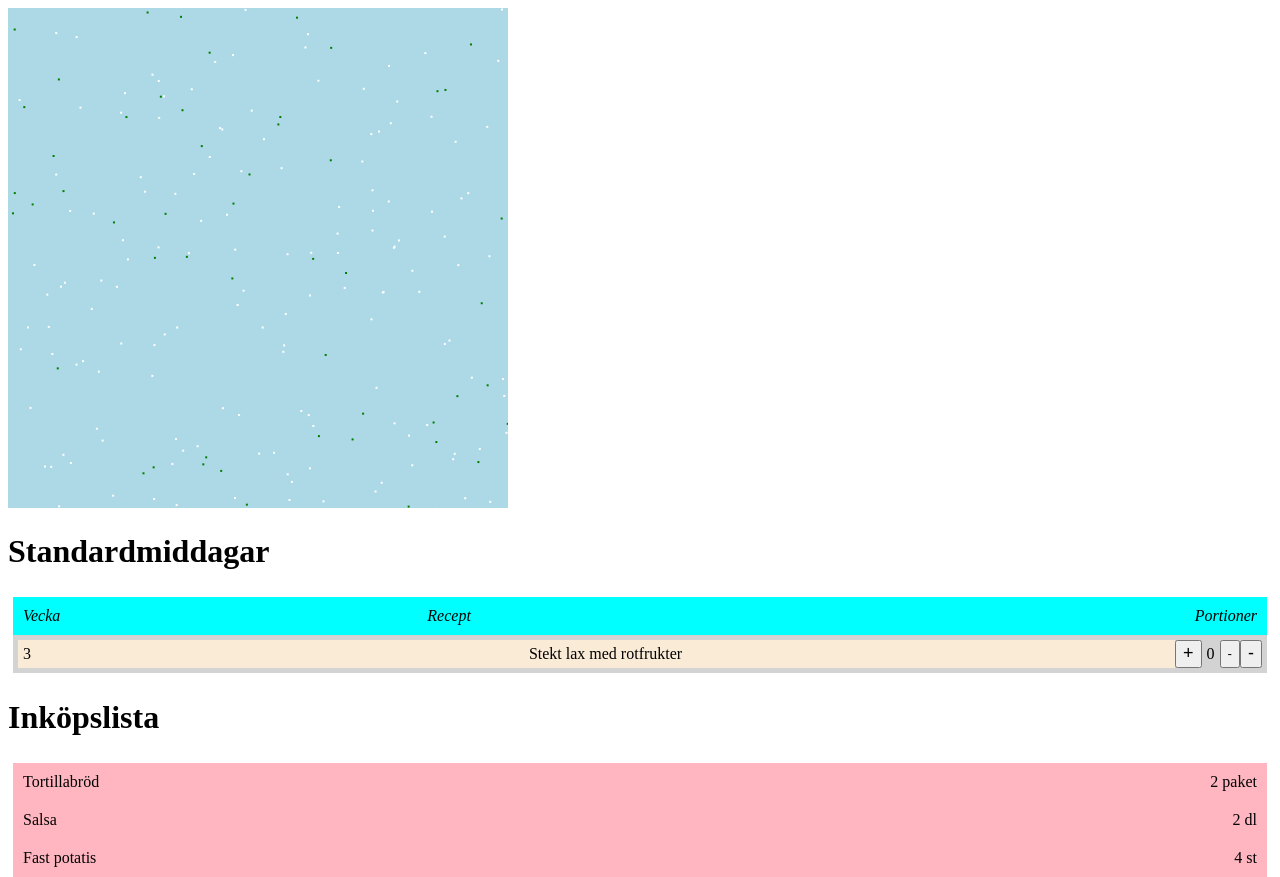
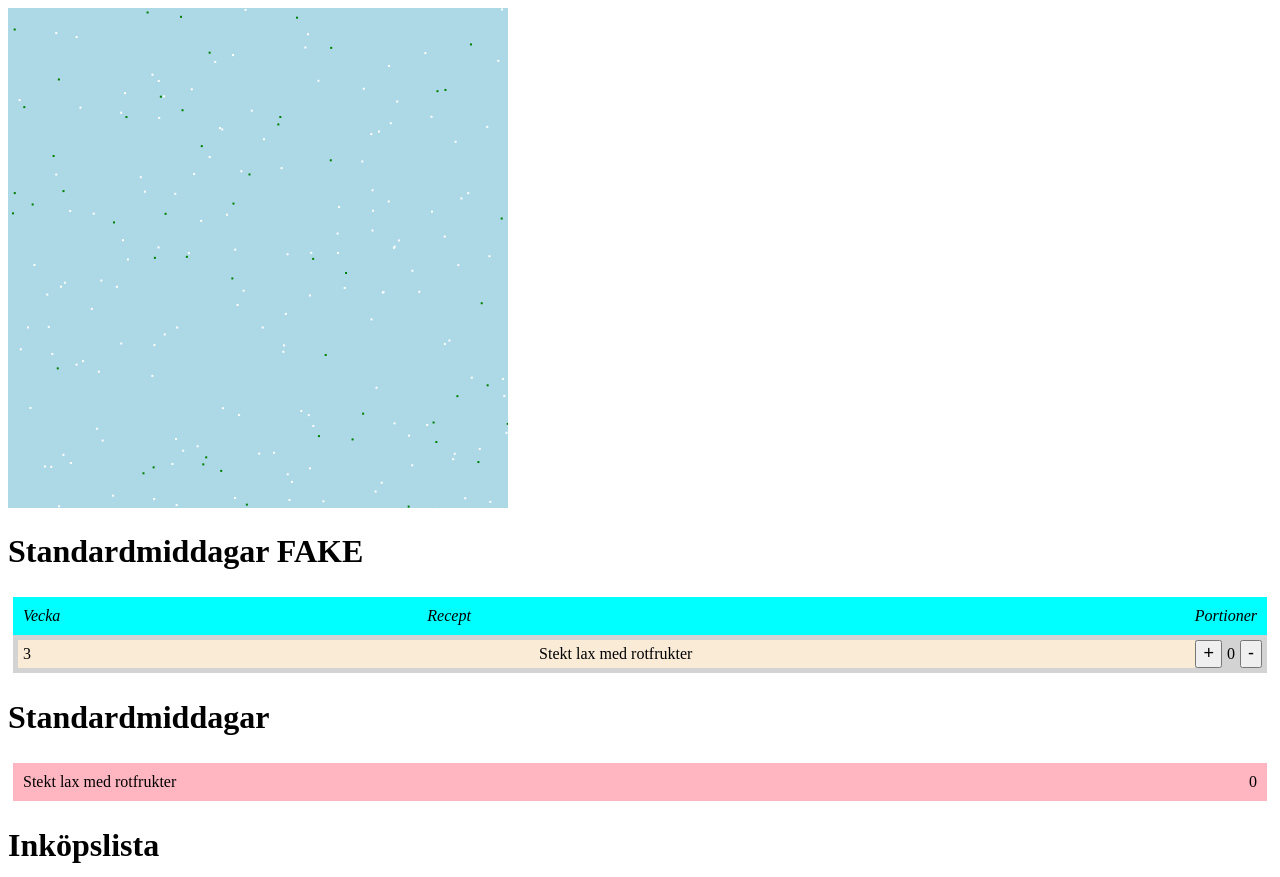
Before and after one commit to objarni/matsedel, a website: page index.html in a window 1280 px wide. Shown: the top 877 px of the page. Drawn offline with Linux system fonts and the light colour scheme.

Commit message:
start implementing meals table

```diff
--- a/index.html
+++ b/index.html
@@ -34,7 +34,7 @@
 <body>
 <canvas style="background:lightblue" id="canvas" width="500" height="500"></canvas>
 
-<h1>Standardmiddagar</h1>
+<h1>Standardmiddagar FAKE</h1>
 <div id="standardmiddagar">
 
     <div class="nice-row" style="background-color: aqua">
@@ -48,10 +48,13 @@
         <div class="leftist" style="background-color: antiquewhite">Stekt lax med rotfrukter</div>
         <button style="font-size: large">+</button>
         <div>0</div>
-        <button>-</button>
         <button style="font-size: large">-</button>
     </div>
 
+</div>
+
+<h1>Standardmiddagar</h1>
+<div id="mealsTable">
 </div>
 
 <h1>Inköpslista</h1>
--- a/index.js
+++ b/index.js
@@ -12,8 +12,21 @@
     div2.innerText = text;
     return div2;
   }
+  var setMeals = (meals) => () => {
+    console.log("setting meals = ", meals);
+    let table = document.getElementById("mealsTable");
+    meals.forEach((meal) => {
+      const name = leftist(meal.meal);
+      const amount = rightist(`${meal.servings}`);
+      let div2 = document.createElement("div");
+      div2.className = "nice-row";
+      div2.append(name, amount);
+      table.append(div2);
+    });
+  };
   var setIngredients = (ingredients) => () => {
     let table = document.getElementById("ingredientsTable");
+    console.log("setting ingredients = ", ingredients);
     ingredients.forEach((ingredient) => {
       const name = leftist(ingredient.name);
       const amount = rightist(`${ingredient.amount} ${ingredient.unit}`);
@@ -22,7 +35,6 @@
       div2.append(name, amount);
       table.append(div2);
     });
-    console.log("hello from setIngredients");
   };
   var simulate = (initialGerms) => (tickGerms) => () => {
     state = initialGerms;
@@ -815,6 +827,19 @@
   };
   var random_food = random_pos;
   var main = function __do3() {
+    setMeals([{
+      meal: "Stekt lax med rotfrukter",
+      servings: 0,
+      ingredients: [{
+        name: "Lax",
+        amount: 1,
+        unit: "kg"
+      }, {
+        name: "Rotfrukter",
+        amount: 1,
+        unit: "kg"
+      }]
+    }])();
     setIngredients([{
       name: "Tortillabr\xF6d",
       amount: 2,
```
Also changed, not shown: src/Main.js (+11 -2 lines), 1 other file.
